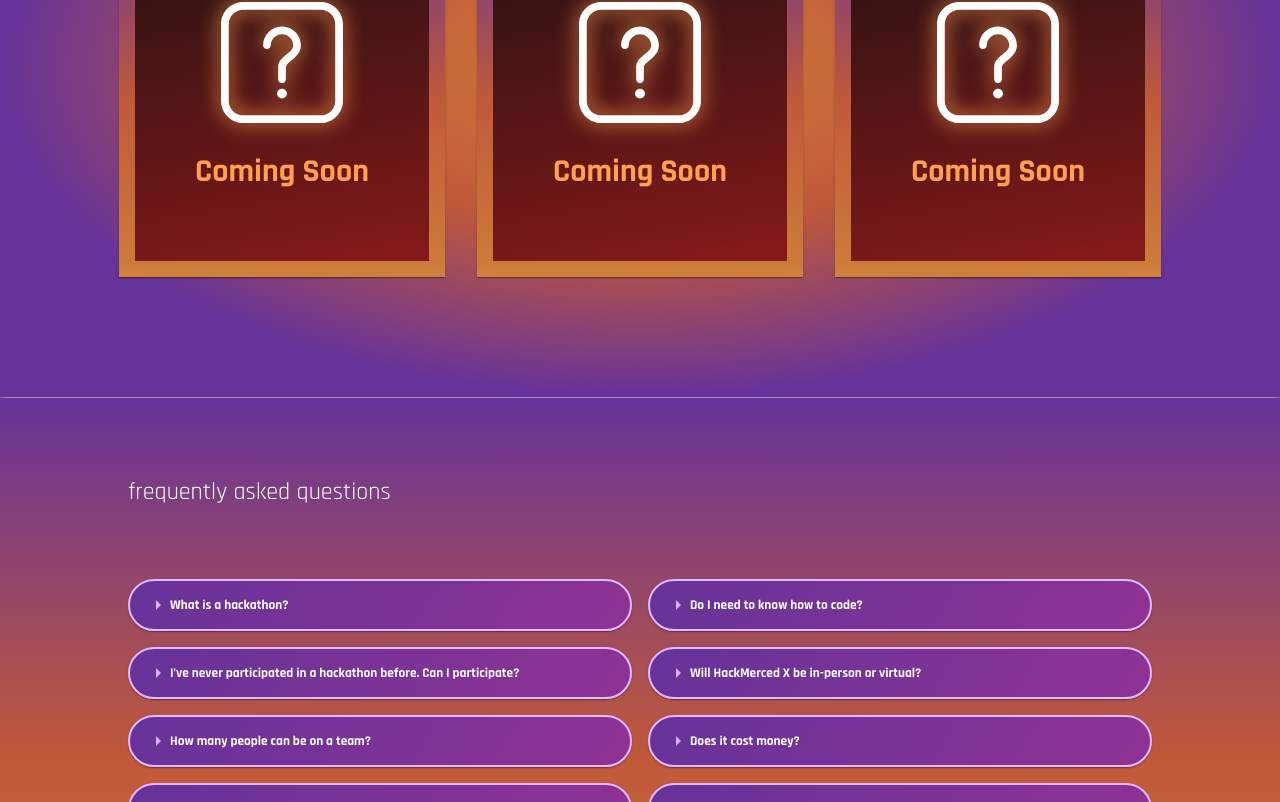
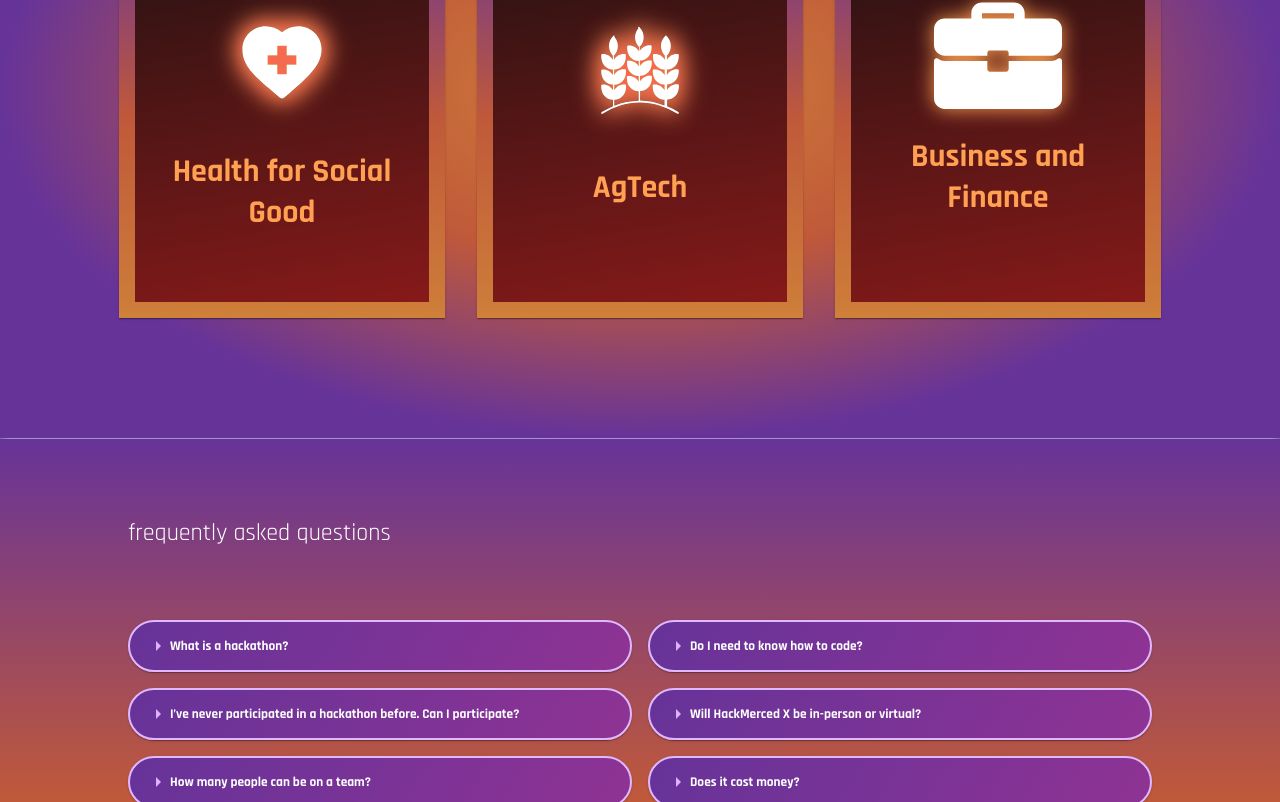
Before and after one commit to HackMerced/HackMerced-X, a React (Create React App) app: page / in a window 1280 px wide. Shown: the part 1140-1942 px from the top of the page. Built offline with nearby package versions, Linux system fonts and the light colour scheme.

Commit message:
Re-add tracks

```diff
--- a/src/Components/Tracks.js
+++ b/src/Components/Tracks.js
@@ -1,18 +1,18 @@
 import React from 'react';
 import { Card } from "@mui/material";
 //import Question from "../Assets/question.svg";
-// import Health from "../Assets/health.svg";
-// import Ag from "../Assets/ag.svg"
-// import Bus from "../Assets/bus.svg";
-import Health from "../Assets/question.svg";
-import Ag from "../Assets/question.svg"
-import Bus from "../Assets/question.svg";
+import Health from "../Assets/health.svg";
+import Ag from "../Assets/ag.svg"
+import Bus from "../Assets/bus.svg";
+// import Health from "../Assets/question.svg";
+// import Ag from "../Assets/question.svg"
+// import Bus from "../Assets/question.svg";
 function Tracks() {
     return (
         <div className="Tracks" id="tracks">
             <h2 className="Tracks-title">HackMerced X Tracks</h2>
             <div className="Tracks-Flex">
-                {["Coming Soon"].map((title) => (
+                {["Health for Social Good"].map((title) => (
                     <Card
                         style={{ borderRadius: "30px"}}
                         className="Track-Card"
@@ -26,7 +26,7 @@ function Tracks() {
                         <div className="Track-Text"></div>
                     </Card>
                 ))}
-                {["Coming Soon"].map((title) => (
+                {["AgTech"].map((title) => (
                     <Card
                         style={{ borderRadius: "30px"}}
                         className="Track-Card"
@@ -40,7 +40,7 @@ function Tracks() {
                         <div className="Track-Text"></div>
                     </Card>
                 ))}
-                {["Coming Soon"].map((title) => (
+                {["Business and Finance"].map((title) => (
                     <Card
                         style={{ borderRadius: "30px"}}
                         className="Track-Card"
```
